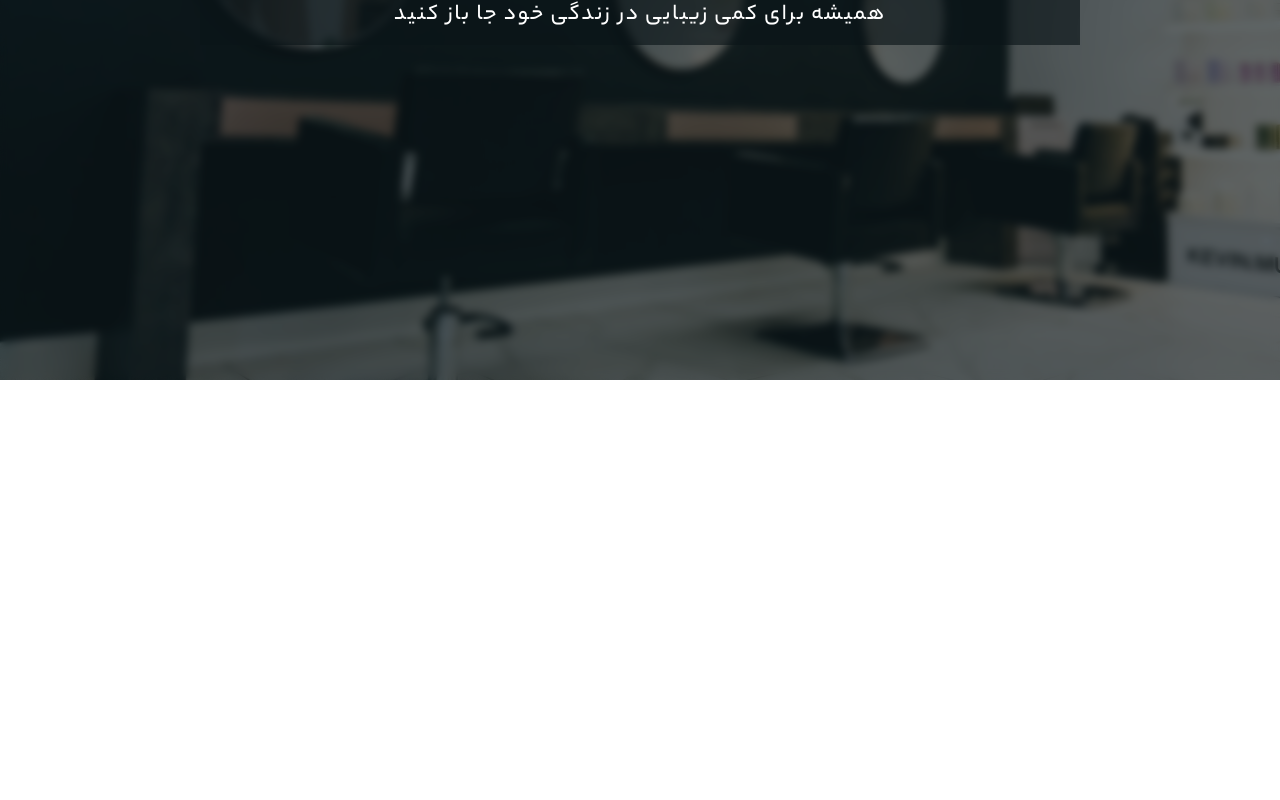
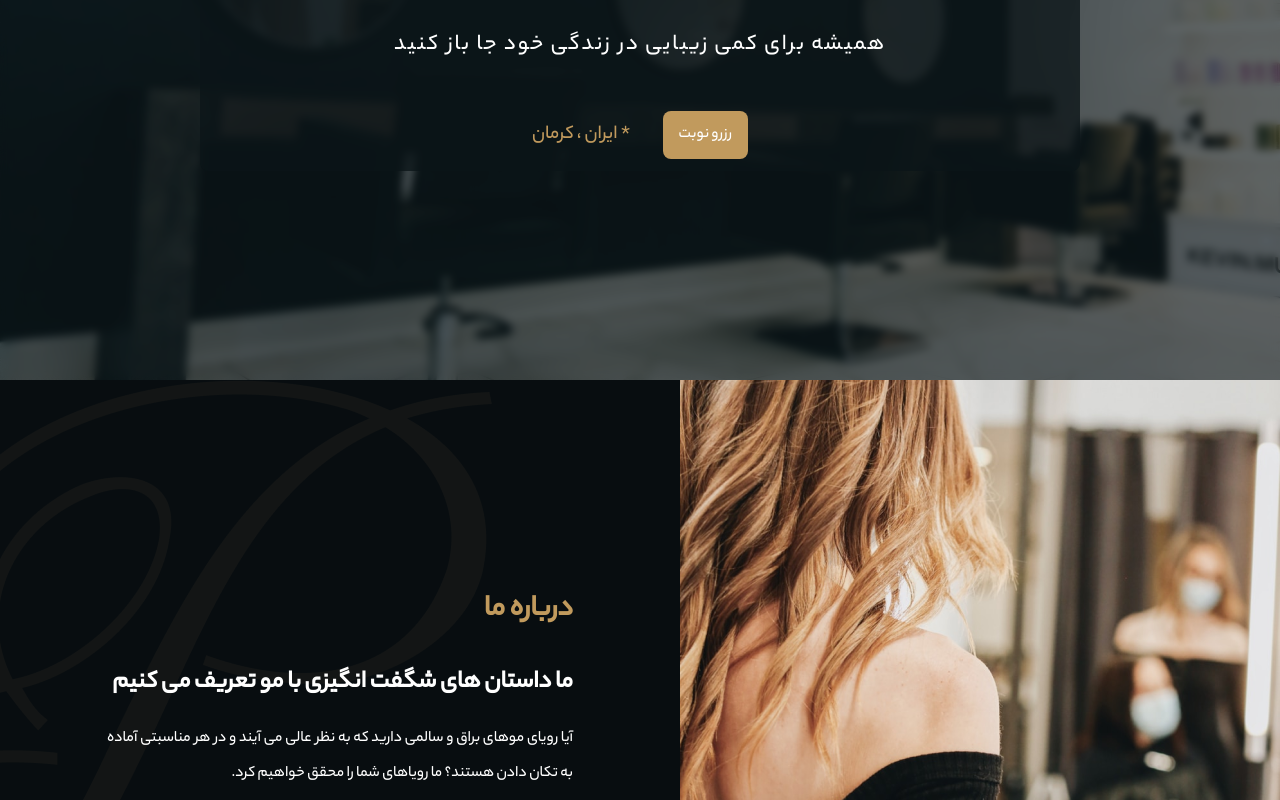
Before and after one commit to hksajad/beautySalon, a Next.js app: page / in a window 1280 px wide. Shown: the part 320-1120 px from the top of the page. Before the commit the page ends 800 px from the top, so only its background shows below. Built offline with nearby package versions, Linux system fonts and the light colour scheme.

Commit message:
add file

```diff
--- a/app/page.js
+++ b/app/page.js
@@ -1,9 +1,11 @@
 import Header from "@/components/module/Header/Header";
+import About from "@/components/template/AboutPage/About";
 
 export default function Home() {
   return (
     <div>
       <Header/>
+      <About/>
     </div>
   );
 }
--- a/components/module/Header/Header.jsx
+++ b/components/module/Header/Header.jsx
@@ -1,16 +1,21 @@
 import React from "react";
 import "./Header.css";
 import Navbar from "../Navbar/Navbar";
+import Link from "next/link";
 const Header = () => {
   return (
     <div className="Header">
       <div className="main_header">
         <div className="container">
           <Navbar />
-          <div className="content-header bg-[#0b1518a4] max-w-[880px] mt-[150px] m-auto">
-            <div className="caption_header pt-3 pb-3 flex flex-col justify-center items-center">
+          <div className="content-header bg-[#0b1518c6] rounded-lg max-w-[880px] mt-[180px] m-auto max-[768px]:mt-[150px]">
+            <div className="caption_header pt-3 pb-3 flex flex-col justify-center items-center max-[768px]:px-5">
               <h1 className="text-[50px] text-bold max-[768px]:text-[35px] max-[768px]:text-center">به سالن زیبایی نازگلین خوش آمدید</h1>
               <p className="pt-5 text-[23px] tracking-[2px] max-[768px]:text-[25px] max-[768px]:text-center">همیشه برای کمی زیبایی در زندگی خود جا باز کنید</p>
+              <div className="link_header flex items-center gap-8 mt-12">
+                <Link href='/' className="bg-[#C19A5D] text-[#fff] px-4 py-3 rounded-lg">رزرو نوبت</Link>
+                <span className="text-bold text-[#C19A5D] text-[20px]">* ایران ، کرمان </span>
+              </div>
             </div>
           </div>
         </div>
--- /dev/null
+++ b/components/template/AboutPage/About.css
@@ -0,0 +1,6 @@
+.AboutPage{
+    width: 100%;
+    background-image: url('/Img/about_bg.png');
+    background-repeat: no-repeat;
+    background-size: cover;
+}
--- /dev/null
+++ b/components/template/AboutPage/About.jsx
@@ -0,0 +1,30 @@
+import React from "react";
+import "./About.css";
+import Image from "next/image";
+import Link from "next/link";
+const About = () => {
+  return (
+    <div className="AboutPage">
+      <div className="content_about flex">
+        {/* img about */}
+        <div className="img_about">
+          <Image src="/Img/img_About.png" width={600} height={700} className="max-[992px]:w-[350px]"/>
+        </div>
+        {/* caption about */}
+        <div className="caption_about w-[466px] flex flex-col m-auto max-[992px]:max-w-[360px]">
+          <h1 className="text-[#C19A5D] text-[30px] font-bold ">درباره ما</h1>
+          <span className="text-[25px] pt-8 font-bold">
+            ما داستان های شگفت انگیزی با مو تعریف می کنیم
+          </span>
+          <p className="pt-5 text-justify leading-[35px]">
+            آیا رویای موهای براق و سالمی دارید که به نظر عالی می آیند و در هر
+            مناسبتی آماده به تکان دادن هستند؟ ما رویاهای شما را محقق خواهیم کرد.
+          </p>
+          <Link href='/' className="mt-8 text-[#fff] bg-[#c19a5d] px-4 py-3 w-[90px] rounded-lg">داستان ما</Link>
+        </div>
+      </div>
+    </div>
+  );
+};
+
+export default About;
```
Also changed, not shown: public/Img/about_bg.png (added), public/Img/img_About.png (added).
